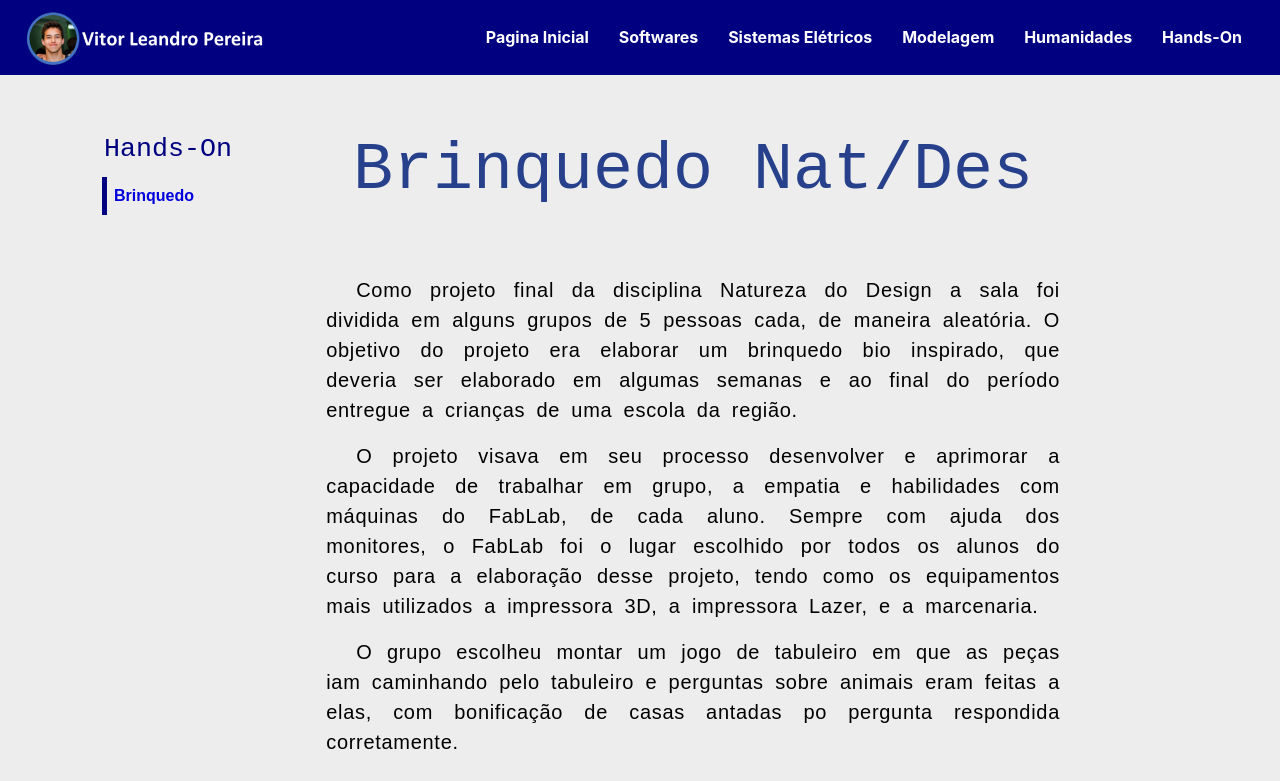
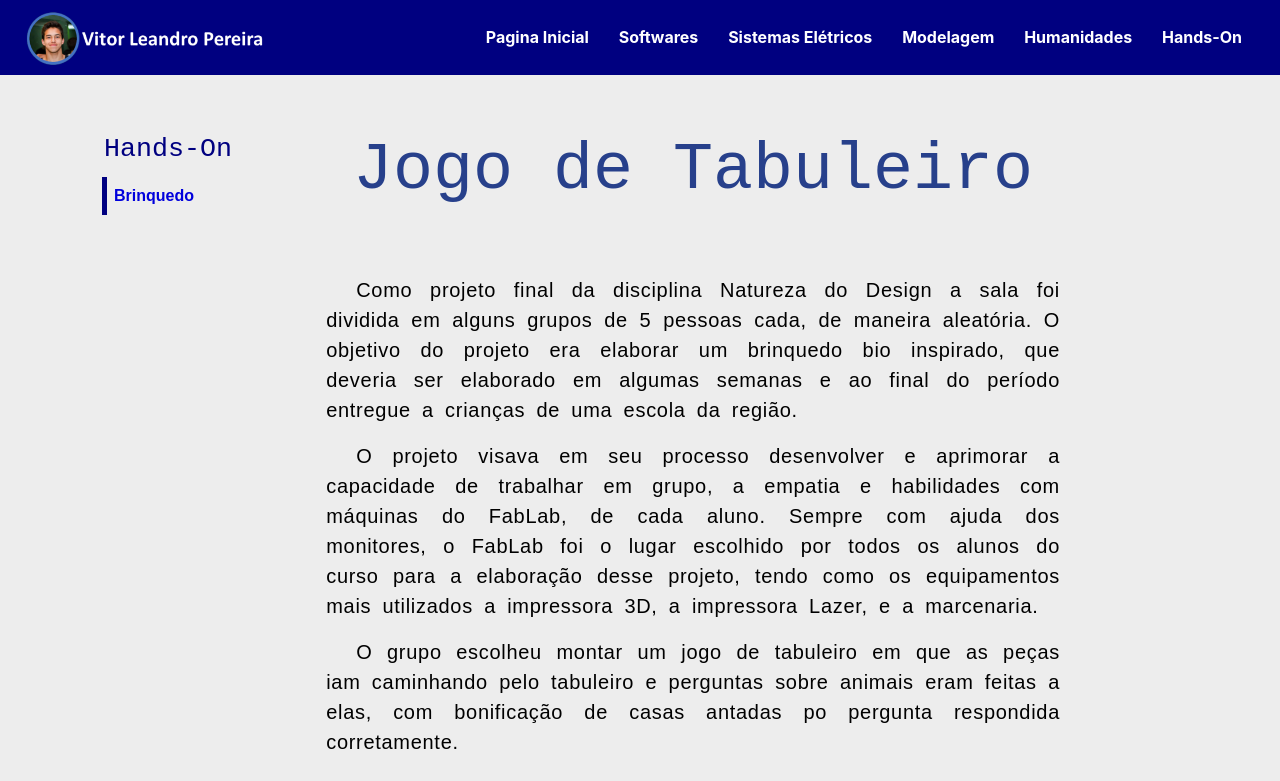
Before and after one commit to gabiuas/co.desarme, a plain HTML site: page co.desarme-vitor/Site-co.desarme/brinquedo.html in a window 1280 px wide. Shown: the top 781 px of the page. Drawn offline with Linux system fonts and the light colour scheme; files whose address does not match are found by name.

Commit message:
Update brinquedo.html

```diff
--- a/co.desarme-vitor/Site-co.desarme/brinquedo.html
+++ b/co.desarme-vitor/Site-co.desarme/brinquedo.html
@@ -180,7 +180,7 @@
 
 
 						<div class="titulo2">
-							<h3>Brinquedo Nat/Des</h3>
+							<h3>Jogo de Tabuleiro</h3>
 						</div>
 
 
```
